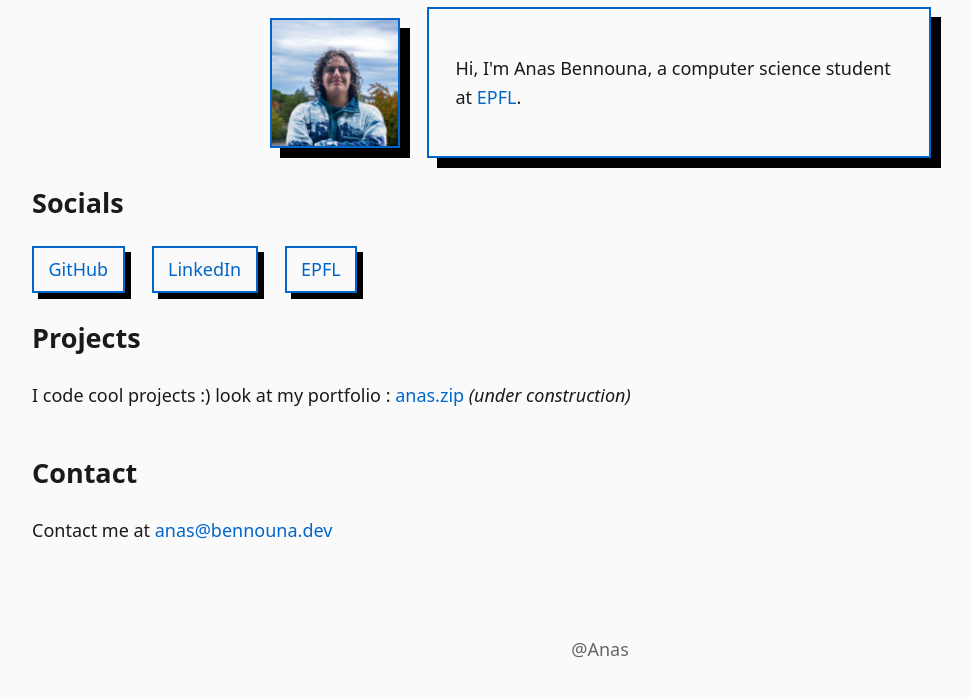
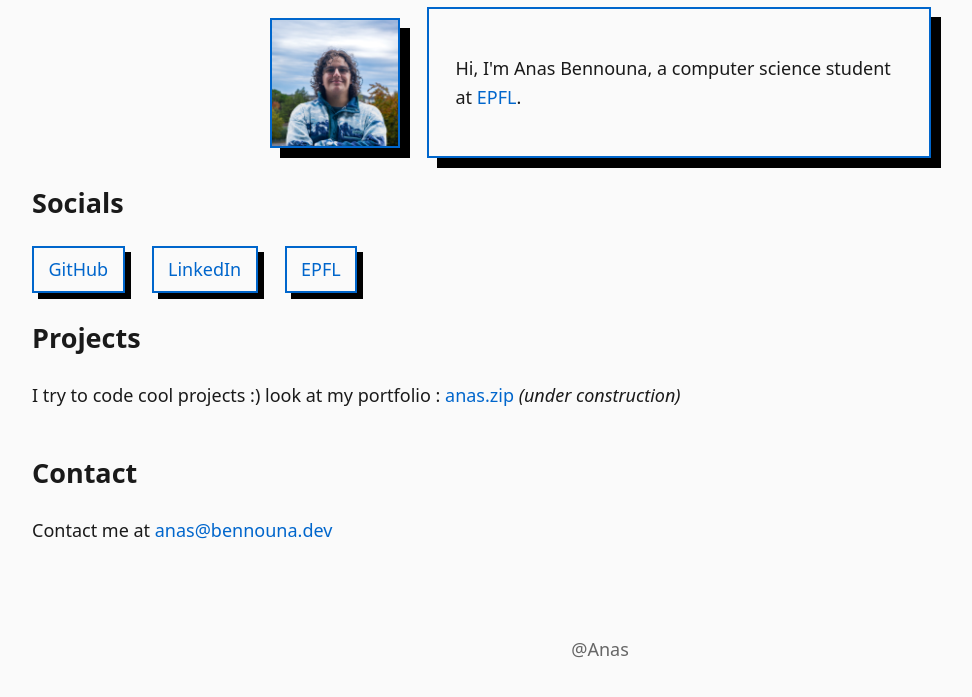
Before and after one commit to anasben08/bennouna.dev, a plain HTML site: page index.html in a window 1280 px wide. Shown: the part 147-844 px from the top of the page, without its empty margins (40-1012 px from the left). Drawn offline with Linux system fonts and the light colour scheme.

Commit message:
minor changes

```diff
--- a/index.html
+++ b/index.html
@@ -168,7 +168,7 @@
       <!-- projects -->
       <div class="flex-item">
         <h2>Projects</h2>
-        <p>I code cool projects :) look at my portfolio : <a href="https://anas.zip">anas.zip</a><em> (under construction)</em></p>
+        <p>I <en>try to</en> code cool projects :) look at my portfolio : <a href="https://anas.zip">anas.zip</a><em> (under construction)</em></p>
       </div>
     </div>
    <div class="flex-container">
```
